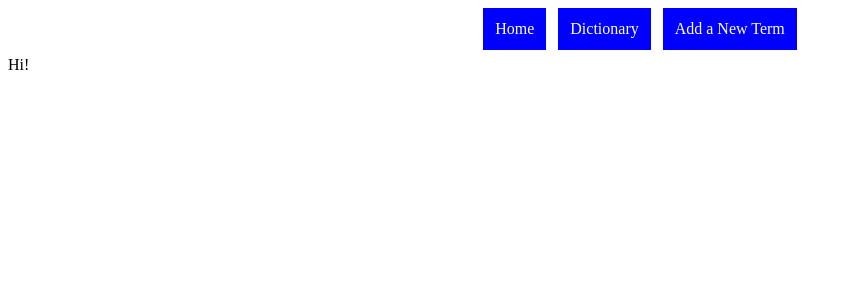
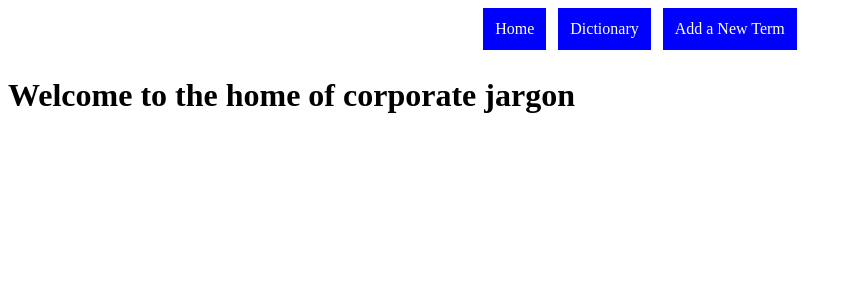
Before and after one commit to amliebeq/phaseTwoProject, a React (Create React App) app: page / in a window 1280 px wide. Shown: the top 300 px of the page, without its empty margins (0-852 px from the left). Built offline with nearby package versions, Linux system fonts and the light colour scheme; data requests are answered from the project's data file.

Commit message:
added random function

```diff
--- a/db.json
+++ b/db.json
@@ -64,7 +64,7 @@
         "image": "https://giphy.com/embed/6ahZf0o1e4K7EquZkp"
       },
       {
-        "id": 10,
+        "id": 0,
         "jargon": "Table the conversation",
         "definition": "Reconvene at a later time",
         "sentence": "Please table this conversation so we can move onto the synergy.",
--- a/public/stylesheet.css
+++ b/public/stylesheet.css
@@ -1,4 +1,4 @@
-.card {
+/* .card {
   box-shadow: 0 4px 8px 0 rgba(0,0,0,0.2);
   padding: 0 10px;
   width: 25%;
@@ -14,4 +14,4 @@
   content: "";
   display: table;
   clear: both;
-}
+} */
--- a/src/components/App.js
+++ b/src/components/App.js
@@ -19,11 +19,11 @@ function App() {
         <div>
             <NavBar />
             <Switch>
+                <Route exact path='/'>
+                    <Home info={info}/>
+                </Route>
                 <Route exact path='/dictionary'>
                     <Dictionary info={info}/>
-                </Route>
-                <Route exact path='/'>
-                    <Home />
                 </Route>
                 <Route exact path='/add-new'>
                     <Form />
--- a/src/components/Home.js
+++ b/src/components/Home.js
@@ -1,8 +1,14 @@
 import React from 'react'
+import Random from './Random'
 
-function Home() {
+
+function Home( { info } ) {
+
     return (
-        <div>Hi!</div>
+        <div>
+            <h1>Welcome to the home of corporate jargon</h1>
+            <Random info={info}/>
+        </div>
     )
 }
 
--- a/src/components/Random.js
+++ b/src/components/Random.js
@@ -0,0 +1,18 @@
+import React, { useState }from 'react'
+
+function Random ({ info }) {
+    const randomNumber=Math.floor(Math.random() * 9)
+    const randomCard= info.filter(card => card.id===randomNumber)
+    console.log(randomCard[0])
+
+    return (
+        <div>
+            {/* <h3 key={randomCard[0].jargon}>{randomCard[0].jargon}</h3>
+            <p key={randomCard[0].definition}>{randomCard[0].definition}</p>
+            <p key={randomCard[0].sentence}>{randomCard[0].sentence}</p>
+            <iframe key={randomCard[0].image} src={randomCard[0].image} height='240' width='240' frameBorder='0'></iframe> */}
+        </div>
+    )
+}
+
+export default Random
```
